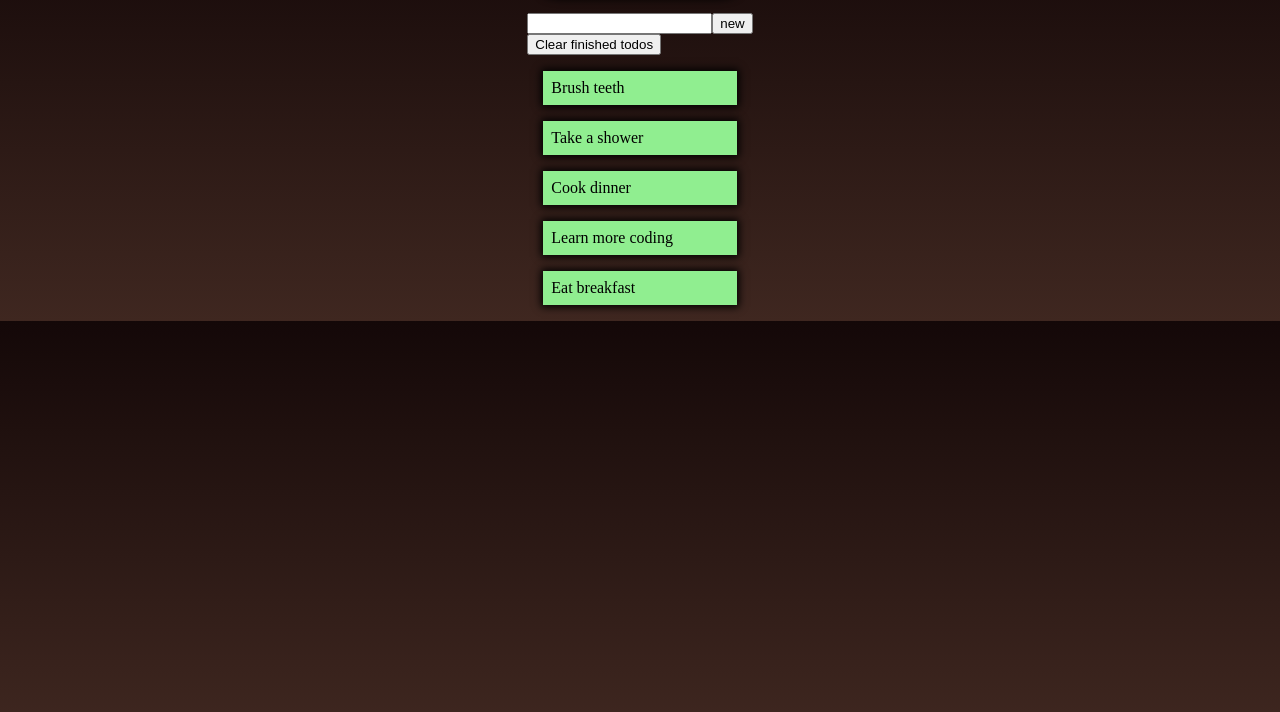
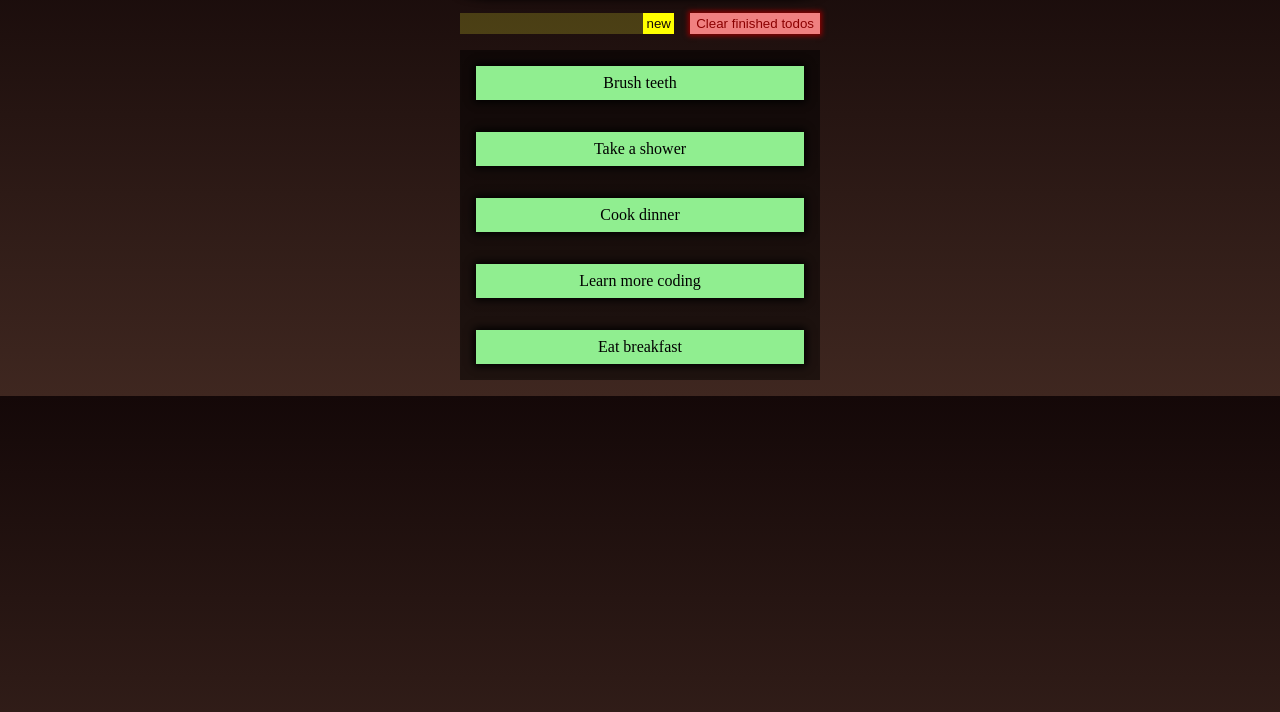
Before and after one commit to CatalinaSorina/Todo-with-React, a React app: page / in a window 1280 px wide. Shown: the part 88-800 px from the top of the page. Built offline with nearby package versions, Linux system fonts and the light colour scheme.

Commit message:
todos with style

```diff
--- a/src/components/TodoForm.js
+++ b/src/components/TodoForm.js
@@ -20,12 +20,12 @@ class TodoForm extends React.Component {
 
     render() {
         return (
-            <div>
+            <div className='formAddClear'>
                 <form onSubmit={this.submitTodo}>
-                    <input name='todo' value={this.state.todo} onChange={this.changes}/>
-                    <button>new</button>
+                    <input className='addTodo' name='todo' value={this.state.todo} onChange={this.changes}/>
+                    <button className='newTodoButton'>new</button>
                 </form>
-                <button onClick={this.props.deleteFinishedTodos}>Clear finished todos</button>
+                <button className='clearButton' onClick={this.props.deleteFinishedTodos}>Clear finished todos</button>
             </div>
         )
     }
--- a/src/index.css
+++ b/src/index.css
@@ -17,18 +17,23 @@ body {
     box-shadow: 0 0 0.5rem 0.1rem black;
     padding: 1rem;
     margin: 1rem;
+    text-align: center;
 } #root h1::selection {
     background-color: black;
     color:rgba(97, 61, 61, 0.7);
 }
 
 .todos{
-
+    display: flex;
+    flex-direction: column;
+    background: rgba(0,0,0,0.5);
+    margin: 1rem;
 }
 
 .todo {
     background-color: lightgreen;
     box-shadow: 0 0 0.5rem 0.1rem black;
+    text-align: center;
     padding:0.5rem;
     margin:1rem;
 }
@@ -37,3 +42,38 @@ body {
     text-decoration: line-through;
     background-color: lightcoral;
 }
+
+.formAddClear {
+    display: flex;
+    margin:1rem;
+}
+
+.addTodo {
+    background: rgba(252, 255, 54, 0.2);
+    border:none;
+    padding:0.2rem;
+    color:yellow;
+    outline:none;
+}
+
+.newTodoButton {
+    background: yellow;
+    border:none;
+    padding: 0.2rem;
+    color:rgb(20, 8, 8);
+    outline:none;
+}.newTodoButton:active {
+    background-color: rgb(20, 8, 8);
+    color:yellow;
+}
+
+.clearButton {
+    margin-left:1rem;
+    background-color: lightcoral;
+    box-shadow: 0 0 0.3rem 0.1rem darkred;
+    color:darkred;
+    border:none;
+    outline: none;
+}.clearButton:active {
+    background-color: red;
+}
```
